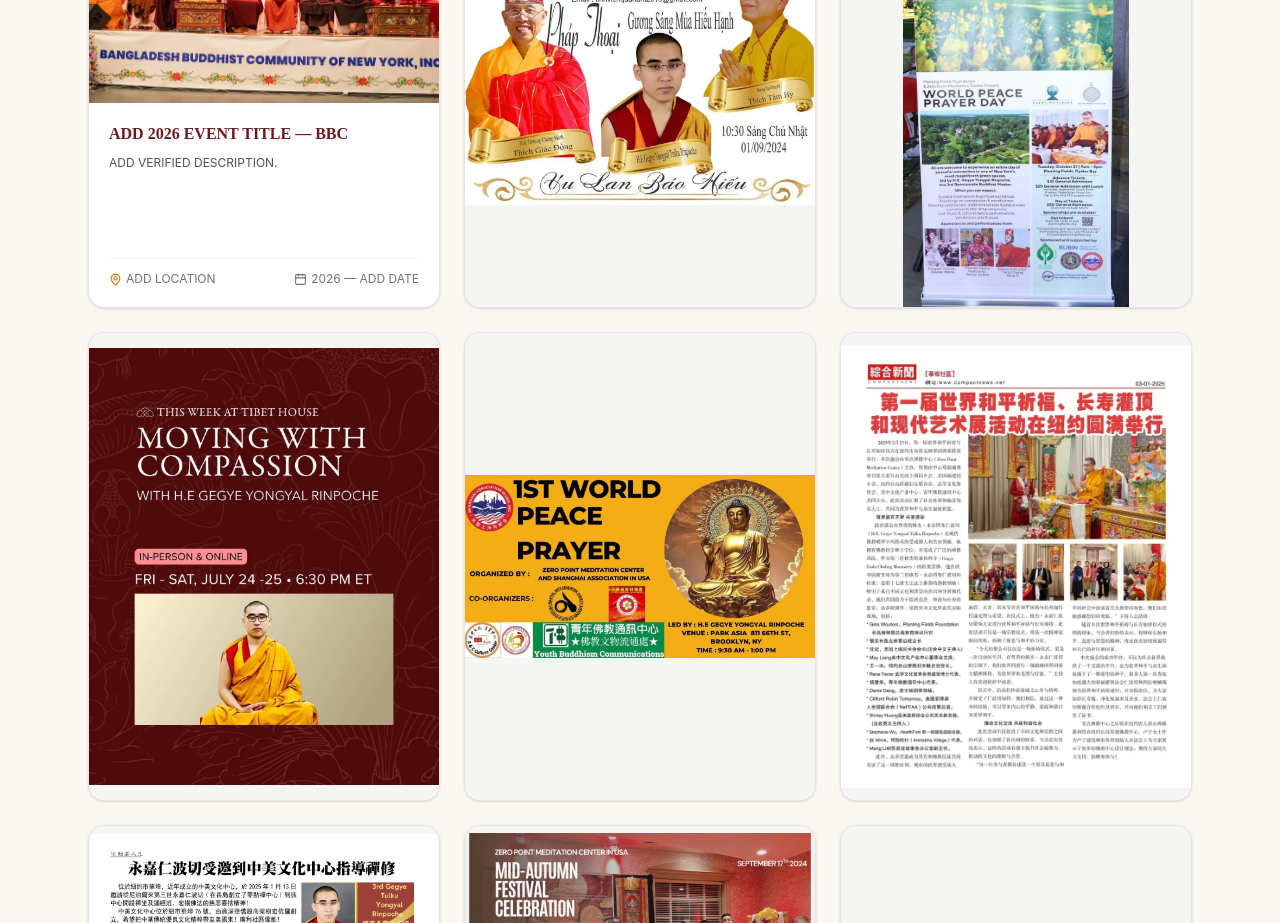
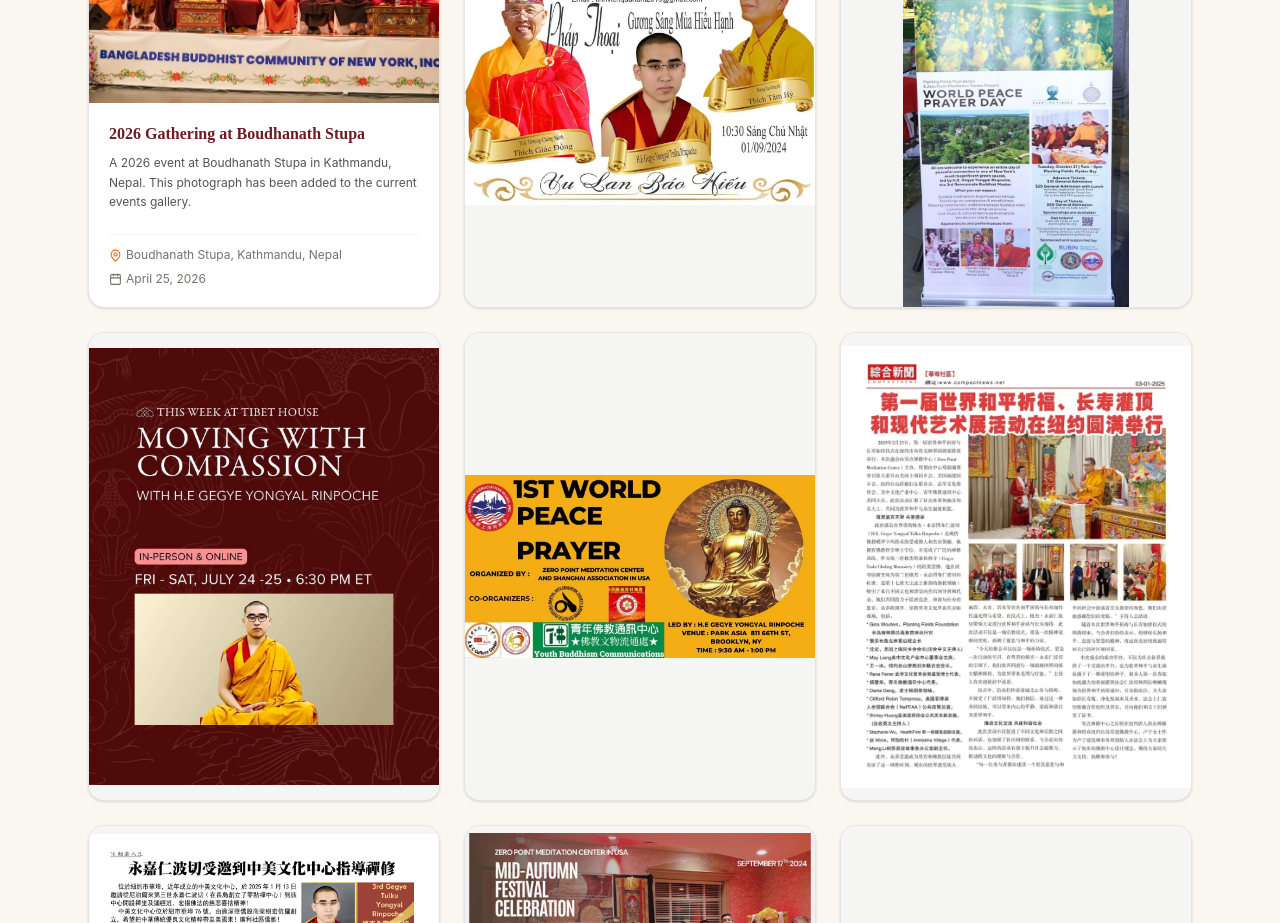
Before and after one commit to sherpaten/Zero-Point-Meditation-Center, a React (Vite) app in the folder zero-point-meditation/: page /events in a window 1280 px wide. Shown: the part 4400-5323 px from the top of the page. Built offline with nearby package versions, Linux system fonts and the light colour scheme.

Commit message:
Update current 2026 event photo and details

```diff
--- a/zero-point-meditation/src/pages/Events.jsx
+++ b/zero-point-meditation/src/pages/Events.jsx
@@ -216,7 +216,7 @@ const galleryItems = [
   },
 
   // ==================== CURRENT EVENTS — 2026 ====================
-  { id: 31, group: 'Current', title: 'ADD 2026 EVENT TITLE — BBC', type: 'photo', category: 'Event Photos', date: '2026 — ADD DATE', location: 'ADD LOCATION', image: bbc2026, description: 'ADD VERIFIED DESCRIPTION.' },
+  { id: 31, group: 'Current', title: '2026 Gathering at Boudhanath Stupa', type: 'photo', category: 'Event Photos', date: 'April 25, 2026', location: 'Boudhanath Stupa, Kathmandu, Nepal', image: bbc2026, description: 'A 2026 event at Boudhanath Stupa in Kathmandu, Nepal. This photograph has been added to the current events gallery.' },
 
   // ==================== POSTERS & NEWS ====================
   // Edit poster/news titles and descriptions. Year-specific posters stay in their matching collection.
```
